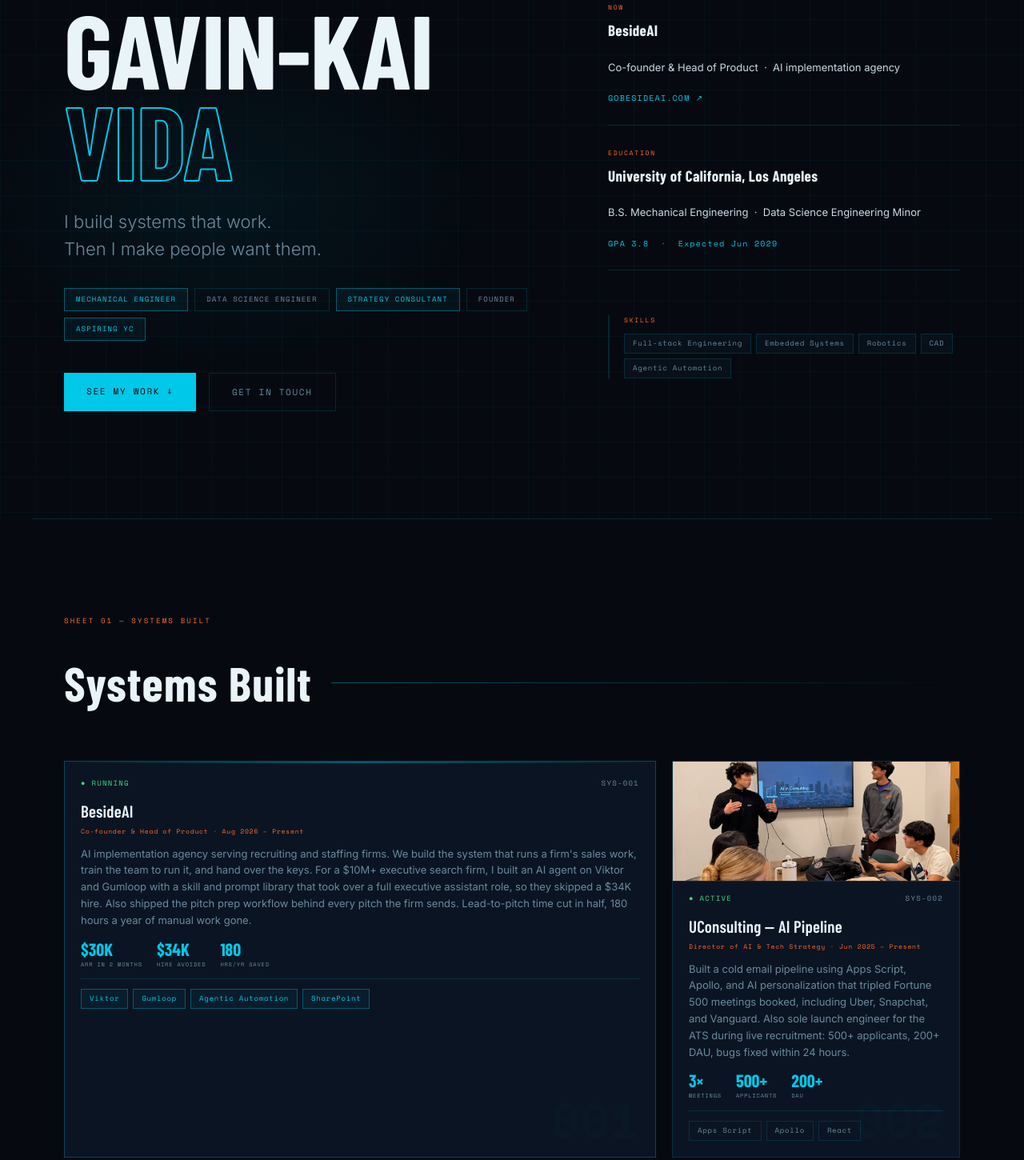
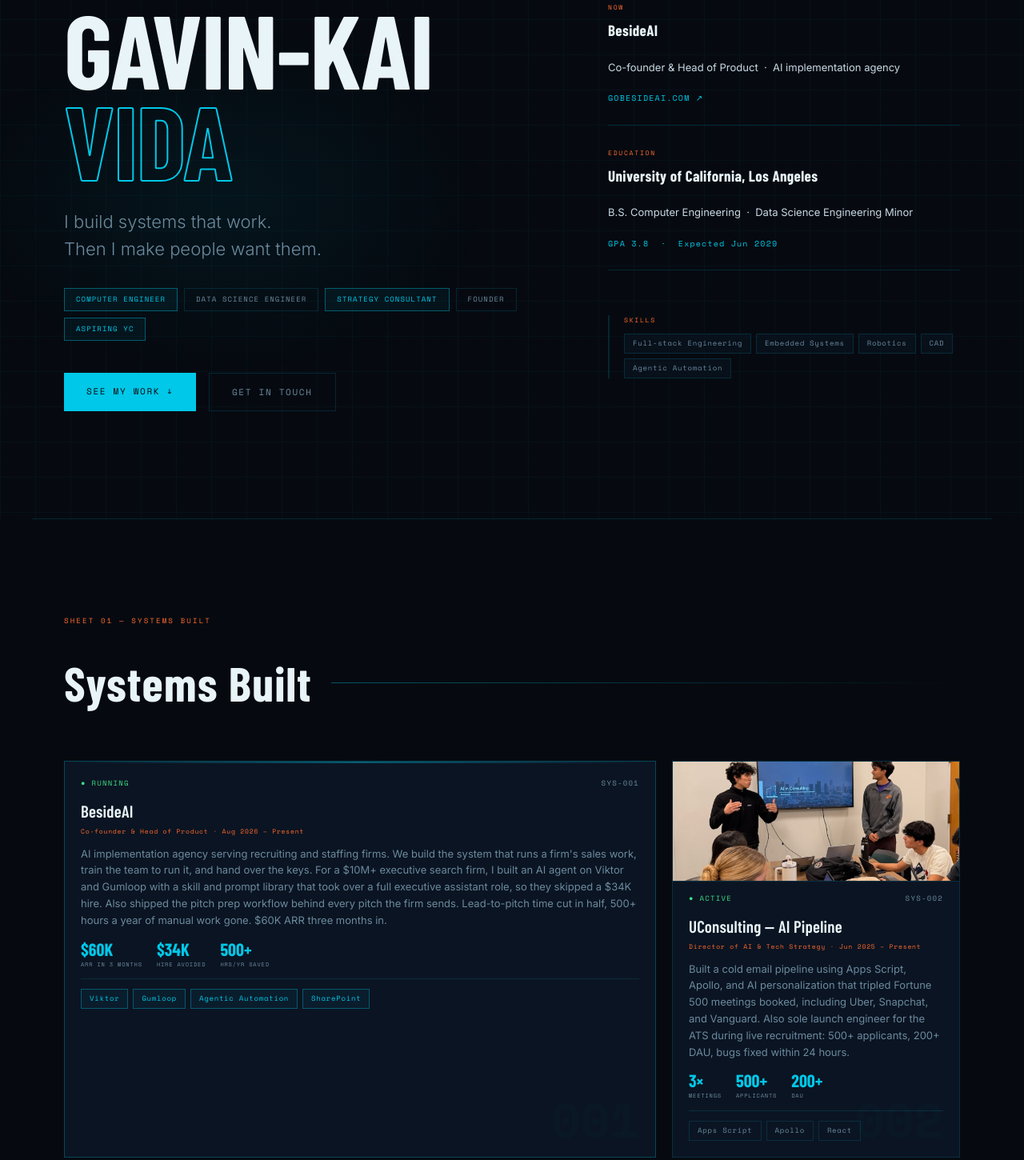
Before and after one commit to G-Knanochaos/G-Knanochaos.github.io, a plain HTML site: page index.html in a window 1280 px wide. Shown: the part 152-1602 px from the top of the page at 80% size. Drawn offline with nearby package versions, Linux system fonts and the light colour scheme; a web font is replaced by a local one.

Commit message:
Update BesideAI metrics and switch major to Computer Engineering (#1)
Claude-Session: https://claude.ai/code/session_01No7mxyLtxyKD1RKKQ9rYeo

Co-authored-by: Claude <noreply@anthropic.com>

```diff
--- a/index.html
+++ b/index.html
@@ -40,7 +40,7 @@
         I build systems that work.<br>Then I make people want them.
       </p>
       <div class="hero-tags">
-        <span class="tag tag-accent">MECHANICAL ENGINEER</span>
+        <span class="tag tag-accent">COMPUTER ENGINEER</span>
         <span class="tag">DATA SCIENCE ENGINEER</span>
         <span class="tag tag-accent">STRATEGY CONSULTANT</span>
         <span class="tag">FOUNDER</span>
@@ -65,7 +65,7 @@
         <div class="spec-key">EDUCATION</div>
         <div class="hero-edu-main">
           <div class="hero-edu-school">University of California, Los Angeles</div>
-          <div class="hero-edu-degree">B.S. Mechanical Engineering &nbsp;·&nbsp; Data Science Engineering Minor</div>
+          <div class="hero-edu-degree">B.S. Computer Engineering &nbsp;·&nbsp; Data Science Engineering Minor</div>
           <div class="hero-edu-gpa">GPA 3.8 &nbsp;·&nbsp; Expected Jun 2029</div>
         </div>
       </div>
@@ -104,11 +104,11 @@
         </div>
         <h3 class="sys-title">BesideAI</h3>
         <div class="sys-role">Co-founder &amp; Head of Product · Aug 2026 – Present</div>
-        <p class="sys-desc">AI implementation agency serving recruiting and staffing firms. We build the system that runs a firm's sales work, train the team to run it, and hand over the keys. For a $10M+ executive search firm, I built an AI agent on Viktor and Gumloop with a skill and prompt library that took over a full executive assistant role, so they skipped a $34K hire. Also shipped the pitch prep workflow behind every pitch the firm sends. Lead-to-pitch time cut in half, 180 hours a year of manual work gone.</p>
+        <p class="sys-desc">AI implementation agency serving recruiting and staffing firms. We build the system that runs a firm's sales work, train the team to run it, and hand over the keys. For a $10M+ executive search firm, I built an AI agent on Viktor and Gumloop with a skill and prompt library that took over a full executive assistant role, so they skipped a $34K hire. Also shipped the pitch prep workflow behind every pitch the firm sends. Lead-to-pitch time cut in half, 500+ hours a year of manual work gone. $60K ARR three months in.</p>
         <div class="sys-metrics">
-          <div class="metric"><span class="metric-n">$30K</span><span class="metric-l">ARR IN 2 MONTHS</span></div>
+          <div class="metric"><span class="metric-n">$60K</span><span class="metric-l">ARR IN 3 MONTHS</span></div>
           <div class="metric"><span class="metric-n">$34K</span><span class="metric-l">HIRE AVOIDED</span></div>
-          <div class="metric"><span class="metric-n">180</span><span class="metric-l">HRS/YR SAVED</span></div>
+          <div class="metric"><span class="metric-n">500+</span><span class="metric-l">HRS/YR SAVED</span></div>
         </div>
         <div class="chip-row">
           <span class="chip chip-accent">Viktor</span>
@@ -399,7 +399,7 @@
                   </div>
                   <h3 class="reading-title">What You'll Wish You'd Known</h3>
                   <div class="reading-author">Paul Graham</div>
-                  <blockquote class="reading-note">"I read this at 16. I'm still catching up to the advice. Stay curious, keep your options open, do things that matter to you now. Switching to ME from CS is this essay working."</blockquote>
+                  <blockquote class="reading-note">"I read this at 16. I'm still catching up to the advice. Stay curious, keep your options open, do things that matter to you now. Switching majors is this essay working."</blockquote>
                 </div>
               </div>
             </div>
```
Also changed, not shown: 1 other file.
